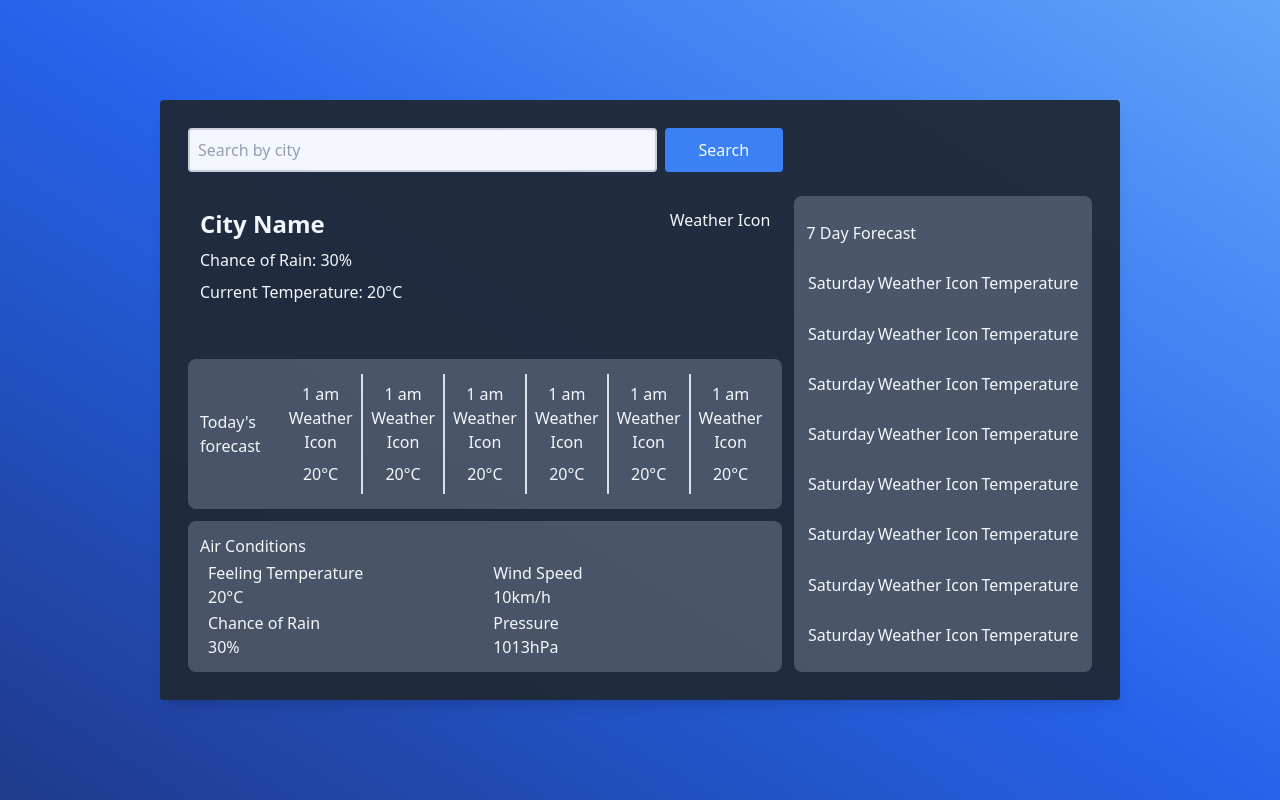
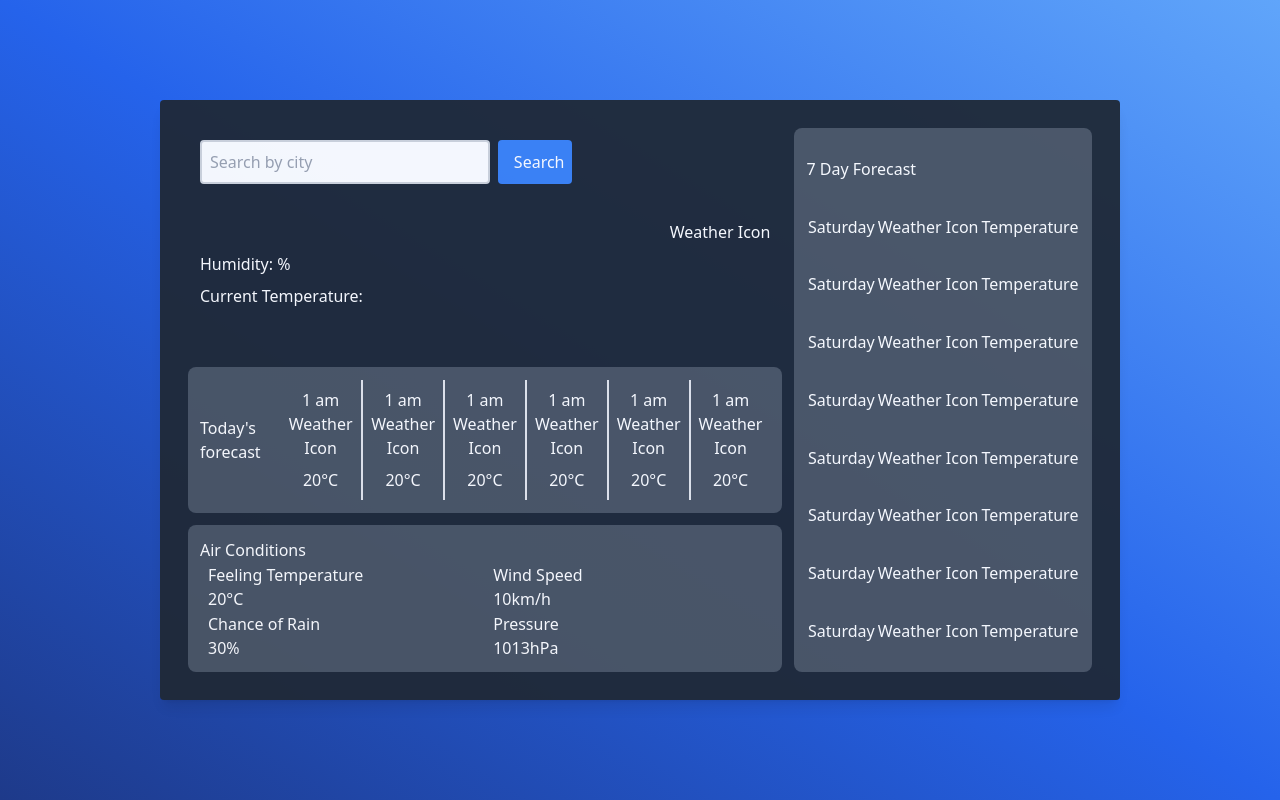
Before and after one commit to Deharath/weatherWise, a React (Create React App) app: page / in a window 1280 px wide. Built offline with nearby package versions, Linux system fonts and the light colour scheme.

Commit message:
Add Openweather API functionality

```diff
--- a/src/App.tsx
+++ b/src/App.tsx
@@ -3,33 +3,76 @@ import axios from 'axios';
 import './App.css';
 
 const App: React.FC = () => {
-  return (
-    <>
-      <MainContainer />
-    </>
-  );
-};
 
-const Header = () => {
+  interface WeatherData {
+    coord: {
+      lon: number;
+      lat: number;
+    };
+    weather: Array<{
+      id: number;
+      main: string;
+      description: string;
+      icon: string;
+    }>;
+    base: string;
+    main: {
+      temp: number;
+      feels_like: number;
+      temp_min: number;
+      temp_max: number;
+      pressure: number;
+      humidity: number;
+      sea_level: number;
+      grnd_level: number;
+    };
+    visibility: number;
+    wind: {
+      speed: number;
+      deg: number;
+      gust: number;
+    };
+    rain?: {
+      "1h": number;
+    };
+    clouds: {
+      all: number;
+    };
+    dt: number;
+    sys: {
+      type: number;
+      id: number;
+      country: string;
+      sunrise: number;
+      sunset: number;
+    };
+    timezone: number;
+    id: number;
+    name: string;
+    cod: number;
+  }
+
+  const [input, setInput] = useState('');
   const [city, setCity] = useState('');
+  const [data, setData] = useState<WeatherData | null>(null);
 
   const handleInputChange = (event: React.ChangeEvent<HTMLInputElement>) => {
-    setCity(event.target.value);
+    setInput(event.target.value);
   };
 
   const handleSearch = async () => {
     try {
-      const encodedCity = encodeURIComponent(city);
-      const response = await axios.get(`/.netlify/functions/geocode?city=${encodedCity}`);
-      const locationData = response.data;
-      console.log(locationData)
+      const encodedInput = encodeURIComponent(input);
+      const geocodeResponse = await axios.get(`/.netlify/functions/geocode?city=${encodedInput}`);
+      const locationData = geocodeResponse.data;
 
       if (locationData.results && locationData.results.length > 0) {
         const lat = locationData.results[0].geometry.location.lat;
         const lng = locationData.results[0].geometry.location.lng;
-
-        console.log(`Latitude: ${lat}, Longitude: ${lng}`);
-        // Use lat and lng for further processing
+        const apiKey = '7fd140e69635817eca017b9c1c32eddc';
+        const weatherResponse = await axios.get(`https://api.openweathermap.org/data/2.5/weather?lat=${lat}&lon=${lng}&units=metric&appid=${apiKey}`)
+        setCity(locationData.results[0].formatted_address)
+        setData(weatherResponse.data);
       } else {
         console.log('No results found');
       }
@@ -38,37 +81,31 @@ const Header = () => {
     }
   };
 
+
   return (
-    <div className="flex flex-row w-4/6 p-3">
-      <input
-        type="text"
-        placeholder="Search by city"
-        value={city}
-        onChange={handleInputChange}
-        className="border-2 border-gray-300 rounded p-2 mr-2 w-4/5"
-      />
-      <button onClick={handleSearch} className="bg-blue-500 text-white px-4 py-2 rounded w-1/5">Search</button>
-    </div>
-
-  );
-};
-
-const MainContainer = () => {
-  return (
-
     <div className="flex flex-col items-center h-full justify-center bg-gradient-to-tr from-blue-900 via-blue-600 to-blue-400 font-sans">
       <div className="flex flex-col bg-gray-800 p-4 rounded shadow-lg h-3/4 w-3/4 opacity-95">
-        <Header />
         <div className='flex flex-row p-3 h-full text-white'>
           <div className="flex flex-col space-y-3 w-4/6">
 
+            <div className="flex flex-row w-4/6 p-3 text-black">
+              <input
+                type="text"
+                placeholder="Search by city"
+                value={input}
+                onChange={handleInputChange}
+                className="border-2 border-gray-300 rounded p-2 mr-2 w-4/5"
+              />
+              <button onClick={handleSearch} className="bg-blue-500 text-white px-4 py-2 rounded w-1/5">Search</button>
+            </div>
+
             <div className="flex flex-col space-y-2 h-1/3 p-3">
               <div className='flex flex-row justify-between'>
-                <h1 className="font-bold text-2xl">City Name</h1>
+                <h1 className="font-bold text-2xl">{city}</h1>
                 <div>Weather Icon</div>
               </div>
-              <p>Chance of Rain: 30%</p>
-              <p>Current Temperature: 20&deg;C</p>
+              <p>Humidity: {data?.main.humidity}%</p>
+              <p>Current Temperature: {data?.main && data.main.temp.toFixed(0)} </p>
             </div>
 
             <div className="flex flex-row justify-around items-center rounded-lg p-3 bg-gray-600 h-1/3">
@@ -176,8 +213,8 @@ const MainContainer = () => {
         </div>
       </div>
     </div>
-
   );
 };
 
+
 export default App;
```
Also changed, not shown: 2 other files (tests, documents, lock files or other folders).
